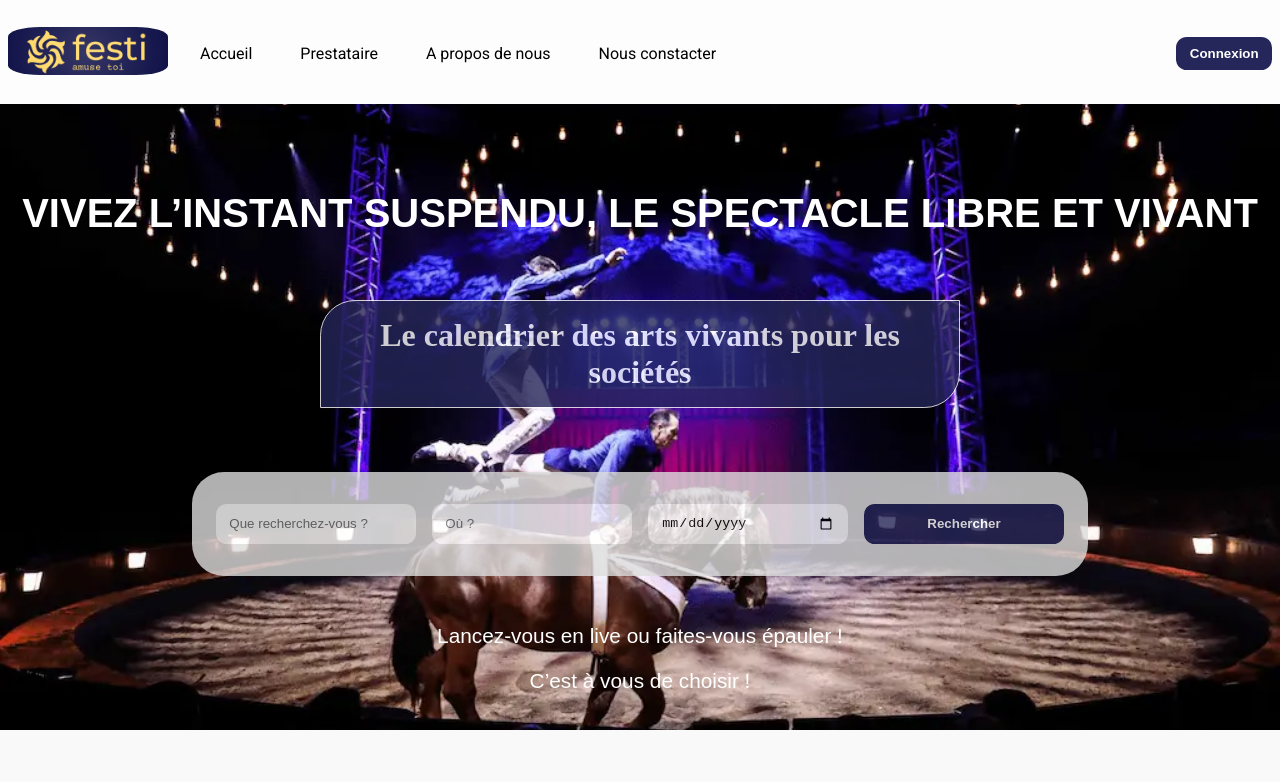
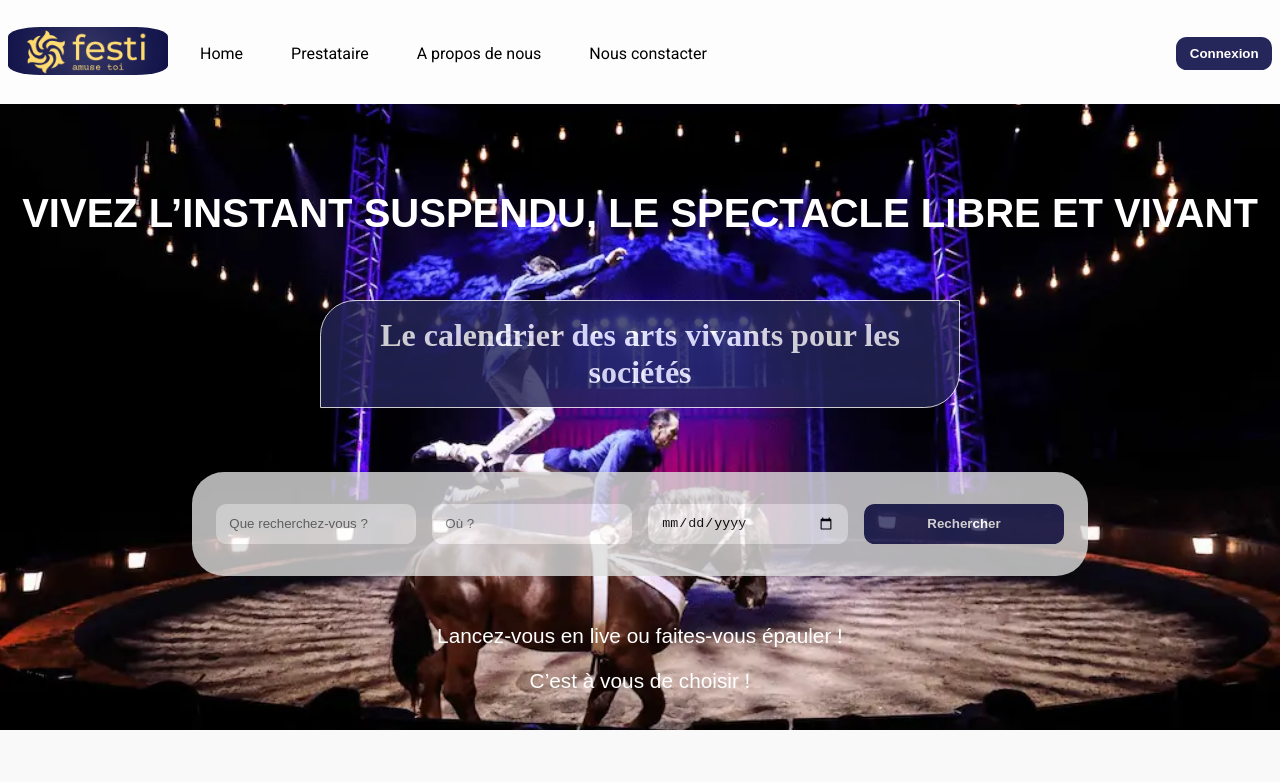
Before and after one commit to urngniaba/evenements-salle-spectacle, a Next.js app: page / in a window 1280 px wide. Shown: the top 782 px of the page. Built offline with nearby package versions, Linux system fonts and the light colour scheme.

Commit message:
Update Header.jsx

```diff
--- a/components/Header.jsx
+++ b/components/Header.jsx
@@ -10,7 +10,7 @@ import Connexion from "@/components/Connexion";
 // La barre de menu d'entete de la page
 export default function Header() {
     const menus = [
-        { href: "/", text: "Accueil" },
+        { href: "/", text: "Home" },
         { href: "/prestataire", text: "Prestataire" },
         { href: "/apropos", text: "A propos de nous" },
         { href: "/contact", text: "Nous constacter" },
```
